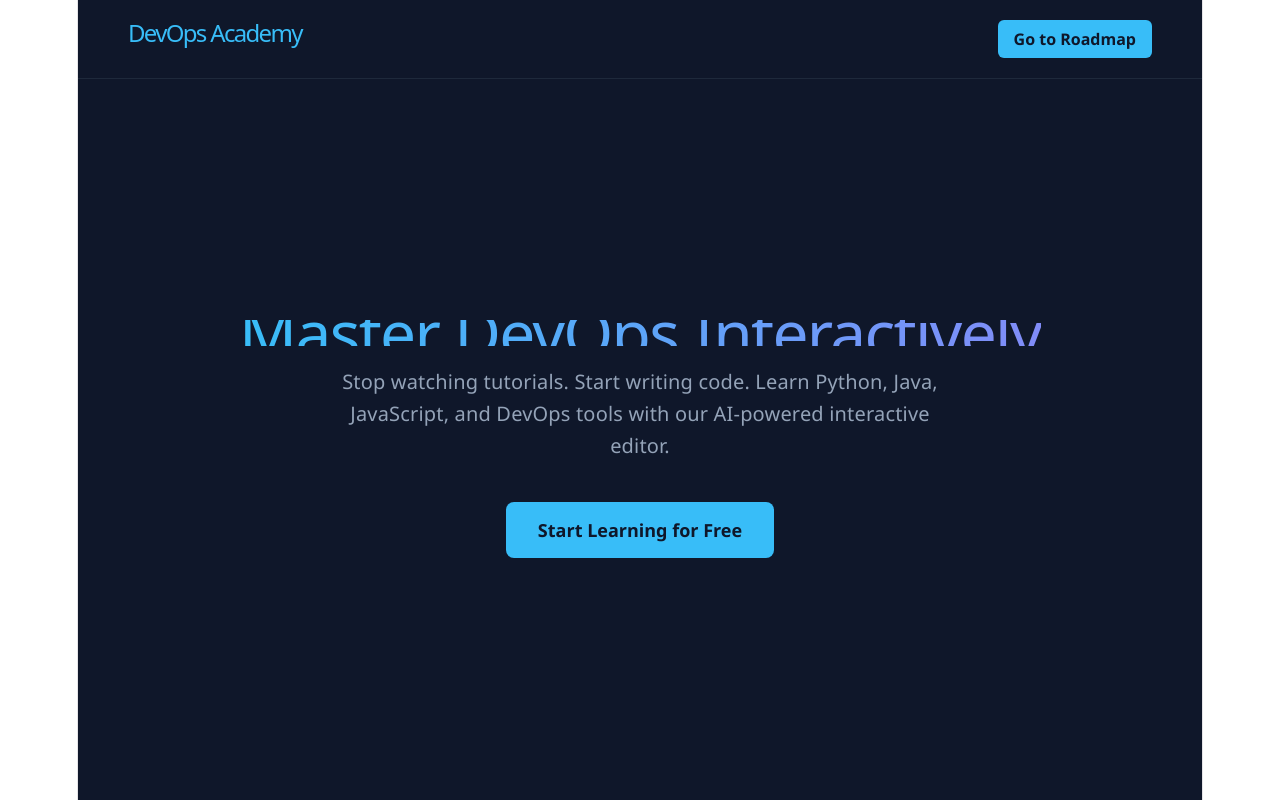
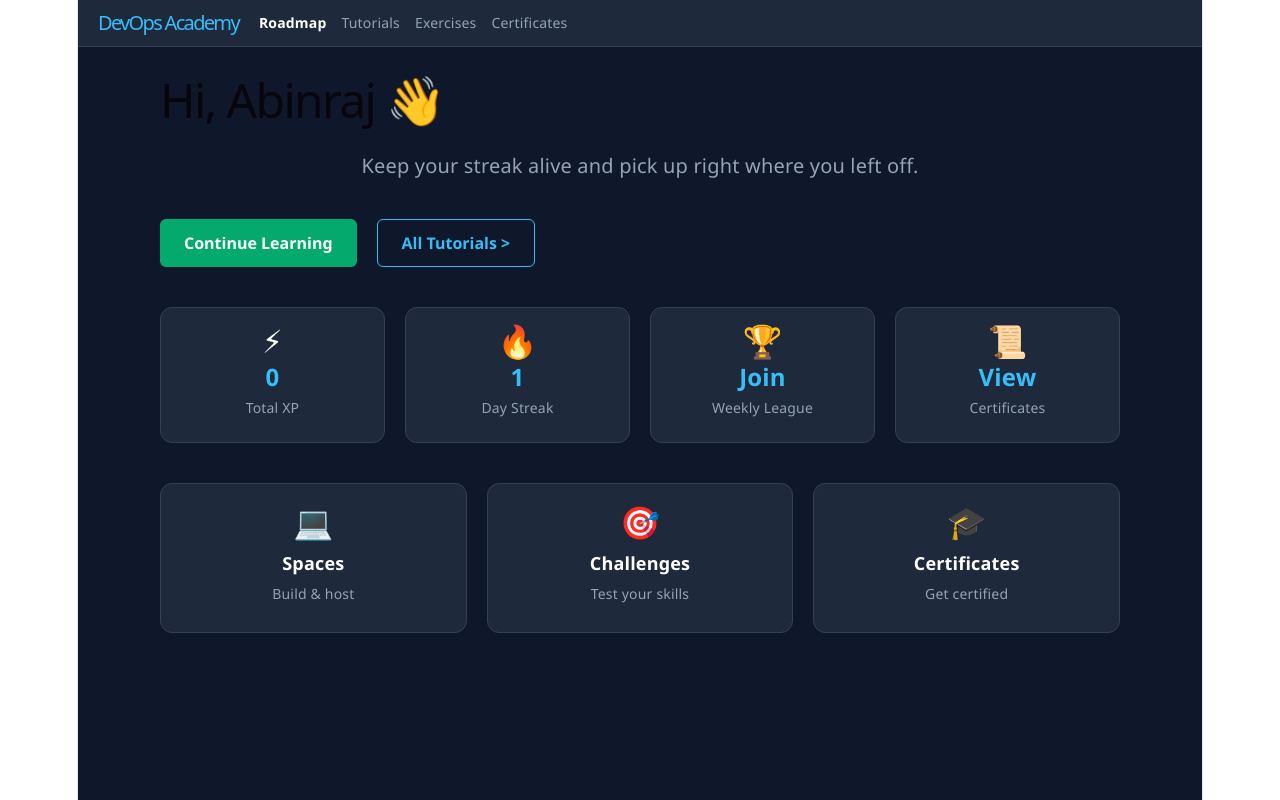
Before and after one commit to Abinraj2728/devopsacademy, a React (Vite) app: page / in a window 1280 px wide. Built offline with nearby package versions, Linux system fonts and the light colour scheme; the HTML template or start-up script is replaced by a standard one; what clientbox would draw is missing.

Commit message:
Updated roadmap to open course sidebar

```diff
--- a/src/App.jsx
+++ b/src/App.jsx
@@ -2,6 +2,7 @@ import { HashRouter, Routes, Route } from 'react-router-dom';
 import Home from './Home';
 import DevOpsRoadmap from './DevOpsRoadmap';
 import LessonEngine from './LessonEngine';
+import CourseLayout from './CourseLayout'; // <-- IMPORT NEW FILE
 import { lessonsData } from './lessons';
 
 export default function App() {
@@ -10,6 +11,7 @@ export default function App() {
       <Routes>
         <Route path="/" element={<Home />} />
         <Route path="/roadmap" element={<DevOpsRoadmap />} />
+        <Route path="/course/:language" element={<CourseLayout />} /> {/* <-- NEW ROUTE */}
         <Route path="/lesson/:id" element={<LessonEngine lessonsData={lessonsData} />} />
       </Routes>
     </HashRouter>
--- /dev/null
+++ b/src/CourseLayout.jsx
@@ -0,0 +1,75 @@
+import { useNavigate, useParams } from 'react-router-dom';
+import { lessonsData } from './lessons';
+import { useState } from 'react';
+
+export default function CourseLayout() {
+  const navigate = useNavigate();
+  const { language } = useParams(); // e.g., 'python'
+  const [activeLesson, setActiveLesson] = useState(null);
+
+  // Filter lessons by language (e.g., all python lessons)
+  const courseLessons = Object.values(lessonsData).filter(l => l.language === language);
+
+  return (
+    <div style={{ fontFamily: 'Segoe UI, sans-serif', minHeight: '100vh', backgroundColor: '#fff' }}>
+
+      {/* TOP BAR */}
+      <nav style={{ display: 'flex', alignItems: 'center', padding: '10px 20px', backgroundColor: '#1e293b', color: 'white', borderBottom: '1px solid #334155' }}>
+        <h1 style={{ margin: 0, fontSize: '20px', color: '#38bdf8', cursor: 'pointer' }} onClick={() => navigate('/')}>DevOps Academy</h1>
+        <span style={{ marginLeft: '20px', fontSize: '14px' }}>{language.toUpperCase()} TUTORIAL</span>
+      </nav>
+
+      <div style={{ display: 'flex' }}>
+
+        {/* LEFT SIDEBAR */}
+        <div style={{ width: '250px', backgroundColor: '#f1f5f9', height: 'calc(100vh - 50px)', overflowY: 'auto', borderRight: '1px solid #e2e8f0', padding: '20px 0' }}>
+          <h3 style={{ padding: '0 20px', fontSize: '14px', color: '#64748b', textTransform: 'uppercase', marginBottom: '10px' }}>{language} Tutorial</h3>
+          <ul style={{ listStyle: 'none', padding: 0, margin: 0 }}>
+            {courseLessons.length > 0 ? courseLessons.map(lesson => (
+              <li
+                key={lesson.id}
+                onClick={() => setActiveLesson(lesson)}
+                style={{
+                  padding: '10px 20px',
+                  cursor: 'pointer',
+                  backgroundColor: activeLesson?.id === lesson.id ? '#e2e8f0' : 'transparent',
+                  borderLeft: activeLesson?.id === lesson.id ? '4px solid #04AA6D' : '4px solid transparent',
+                  fontSize: '15px'
+                }}
+              >
+                {lesson.title}
+              </li>
+            )) : <li style={{ padding: '10px 20px', color: '#94a3b8' }}>No lessons yet.</li>}
+          </ul>
+        </div>
+
+        {/* MAIN CONTENT AREA */}
+        <div style={{ flex: 1, padding: '40px 60px', height: 'calc(100vh - 50px)', overflowY: 'auto' }}>
+          {activeLesson ? (
+            <div>
+              <h1 style={{ fontSize: '36px', color: '#111', marginBottom: '20px' }}>{activeLesson.title}</h1>
+              <div style={{ backgroundColor: '#e6f4ea', padding: '20px', borderRadius: '8px', marginBottom: '30px', borderLeft: '5px solid #04AA6D' }}>
+                <p style={{ margin: 0, fontSize: '18px', color: '#1e293b', lineHeight: '1.6' }}>{activeLesson.explanation}</p>
+              </div>
+
+              <h3 style={{ fontSize: '24px', color: '#111', marginBottom: '15px' }}>Interactive Exercise</h3>
+              <p style={{ fontSize: '16px', color: '#475569', marginBottom: '20px' }}>Ready to try it yourself? Click below to open the live code editor.</p>
+
+              <button
+                onClick={() => navigate(`/lesson/${activeLesson.id}`)}
+                style={{ padding: '12px 24px', backgroundColor: '#04AA6D', color: 'white', border: 'none', borderRadius: '6px', fontSize: '16px', fontWeight: 'bold', cursor: 'pointer' }}
+              >
+                Start Coding Exercise &gt;
+              </button>
+            </div>
+          ) : (
+            <div style={{ textAlign: 'center', marginTop: '100px', color: '#94a3b8' }}>
+              <h2>Select a lesson from the sidebar to begin.</h2>
+            </div>
+          )}
+        </div>
+
+      </div>
+    </div>
+  );
+}
--- a/src/Home.jsx
+++ b/src/Home.jsx
@@ -6,36 +6,68 @@ export default function Home() {
   return (
     <div style={{ fontFamily: 'Segoe UI, sans-serif', minHeight: '100vh', backgroundColor: '#0f172a', color: 'white' }}>
 
-      {/* Navbar */}
-      <nav style={{ display: 'flex', justifyContent: 'space-between', padding: '20px 50px', borderBottom: '1px solid #1e293b' }}>
-        <h1 style={{ margin: 0, fontSize: '24px', color: '#38bdf8' }}>DevOps Academy</h1>
-        <button
-          onClick={() => navigate('/roadmap')}
-          style={{ padding: '8px 16px', backgroundColor: '#38bdf8', color: '#0f172a', border: 'none', borderRadius: '6px', fontWeight: 'bold', cursor: 'pointer' }}
-        >
-          Go to Roadmap
-        </button>
+      {/* 1. TOP NAVIGATION BAR */}
+      <nav style={{ display: 'flex', alignItems: 'center', padding: '10px 20px', backgroundColor: '#1e293b', borderBottom: '1px solid #334155', gap: '20px' }}>
+        <h1 style={{ margin: 0, fontSize: '20px', color: '#38bdf8', cursor: 'pointer' }} onClick={() => navigate('/')}>DevOps Academy</h1>
+        <div style={{ display: 'flex', gap: '15px', fontSize: '14px' }}>
+          <span style={{ cursor: 'pointer', fontWeight: 'bold' }} onClick={() => navigate('/roadmap')}>Roadmap</span>
+          <span style={{ cursor: 'pointer', color: '#94a3b8' }}>Tutorials</span>
+          <span style={{ cursor: 'pointer', color: '#94a3b8' }}>Exercises</span>
+          <span style={{ cursor: 'pointer', color: '#94a3b8' }}>Certificates</span>
+        </div>
       </nav>
 
-      {/* Hero Section */}
-      <div style={{ display: 'flex', flexDirection: 'column', alignItems: 'center', justifyContent: 'center', height: 'calc(100vh - 80px)', textAlign: 'center', padding: '0 20px' }}>
-        <h1 style={{ fontSize: '64px', margin: '0 0 20px 0', background: 'linear-gradient(to right, #38bdf8, #818cf8)', WebkitBackgroundClip: 'text', WebkitTextFillColor: 'transparent' }}>
-          Master DevOps Interactively
-        </h1>
-        <p style={{ fontSize: '20px', color: '#94a3b8', maxWidth: '600px', marginBottom: '40px', lineHeight: '1.6' }}>
-          Stop watching tutorials. Start writing code. Learn Python, Java, JavaScript, and DevOps tools with our AI-powered interactive editor.
+      {/* 2. DASHBOARD CONTENT */}
+      <div style={{ maxWidth: '1000px', margin: '40px auto', padding: '0 20px' }}>
+
+        <div style={{ display: 'flex', alignItems: 'center', gap: '20px', marginBottom: '40px' }}>
+          <h1 style={{ fontSize: '48px', margin: 0 }}>Hi, Abinraj 👋</h1>
+        </div>
+        <p style={{ fontSize: '20px', color: '#94a3b8', marginBottom: '40px' }}>
+          Keep your streak alive and pick up right where you left off.
         </p>
 
-        <div style={{ display: 'flex', gap: '20px' }}>
-          <button
-            onClick={() => navigate('/roadmap')}
-            style={{ padding: '16px 32px', fontSize: '18px', backgroundColor: '#38bdf8', color: '#0f172a', border: 'none', borderRadius: '8px', fontWeight: 'bold', cursor: 'pointer', transition: 'transform 0.2s' }}
-          >
-            Start Learning for Free
+        <div style={{ display: 'flex', gap: '20px', marginBottom: '40px' }}>
+          <button onClick={() => navigate('/roadmap')} style={{ padding: '12px 24px', backgroundColor: '#04AA6D', color: 'white', border: 'none', borderRadius: '6px', fontWeight: 'bold', cursor: 'pointer', fontSize: '16px' }}>
+            Continue Learning
+          </button>
+          <button onClick={() => navigate('/roadmap')} style={{ padding: '12px 24px', backgroundColor: 'transparent', color: '#38bdf8', border: '1px solid #38bdf8', borderRadius: '6px', fontWeight: 'bold', cursor: 'pointer', fontSize: '16px' }}>
+            All Tutorials &gt;
           </button>
         </div>
+
+        {/* Stats Grid */}
+        <div style={{ display: 'grid', gridTemplateColumns: 'repeat(4, 1fr)', gap: '20px', marginBottom: '40px' }}>
+          {[
+            { label: 'Total XP', value: '0', icon: '⚡' },
+            { label: 'Day Streak', value: '1', icon: '🔥' },
+            { label: 'Weekly League', value: 'Join', icon: '🏆' },
+            { label: 'Certificates', value: 'View', icon: '📜' }
+          ].map((stat, i) => (
+            <div key={i} style={{ backgroundColor: '#1e293b', padding: '20px', borderRadius: '12px', textAlign: 'center', border: '1px solid #334155' }}>
+              <div style={{ fontSize: '32px', marginBottom: '10px' }}>{stat.icon}</div>
+              <div style={{ fontSize: '24px', fontWeight: 'bold', color: '#38bdf8' }}>{stat.value}</div>
+              <div style={{ fontSize: '14px', color: '#94a3b8', marginTop: '5px' }}>{stat.label}</div>
+            </div>
+          ))}
+        </div>
+
+        {/* Action Cards */}
+        <div style={{ display: 'grid', gridTemplateColumns: 'repeat(3, 1fr)', gap: '20px' }}>
+          {[
+            { title: 'Spaces', desc: 'Build & host', icon: '💻' },
+            { title: 'Challenges', desc: 'Test your skills', icon: '🎯' },
+            { title: 'Certificates', desc: 'Get certified', icon: '🎓' }
+          ].map((card, i) => (
+            <div key={i} style={{ backgroundColor: '#1e293b', padding: '25px', borderRadius: '12px', border: '1px solid #334155', cursor: 'pointer' }}>
+              <div style={{ fontSize: '32px', marginBottom: '15px' }}>{card.icon}</div>
+              <h3 style={{ margin: '0 0 5px 0', fontSize: '18px' }}>{card.title}</h3>
+              <p style={{ margin: 0, color: '#94a3b8', fontSize: '14px' }}>{card.desc}</p>
+            </div>
+          ))}
+        </div>
+
       </div>
-
     </div>
   );
 }
```
Also changed, not shown: src/DevOpsRoadmap.jsx (+12 -5 lines).
